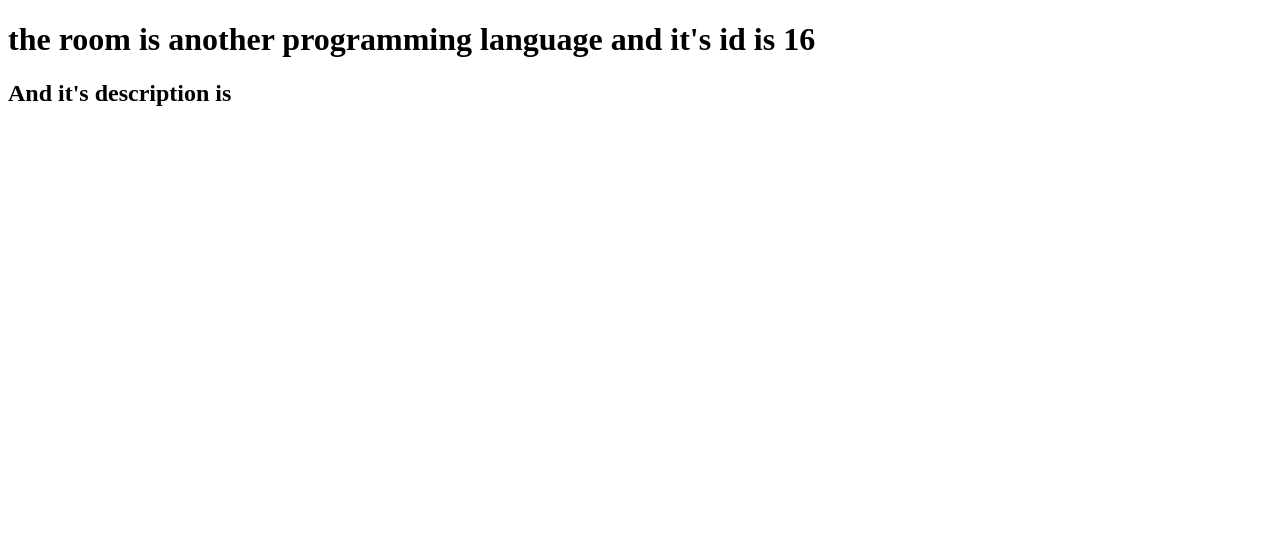
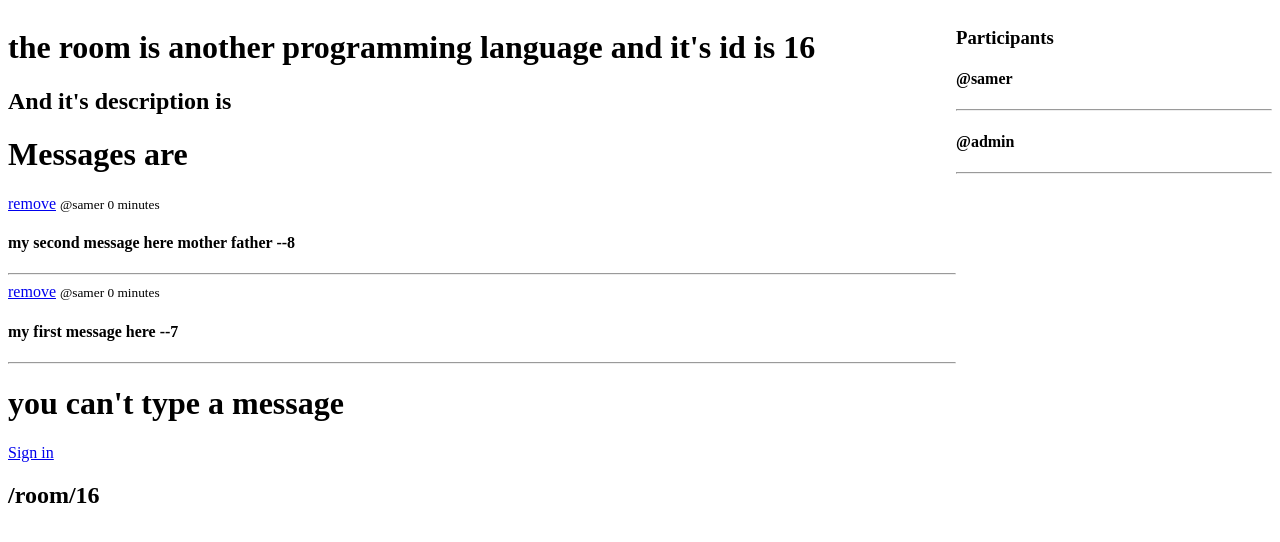
Before and after one commit to Sameradel11/django-Studybud, a Django app: page /room/16 in a window 1280 px wide. Shown: the top 542 px of the page. Run offline with Django 4.2, Linux system fonts and the light colour scheme; data comes from the database, SQL or seed files in the repository; both versions use the stored data as it was after the commit.

Commit message:
finish crud message

```diff
--- a/base/models.py
+++ b/base/models.py
@@ -8,11 +8,11 @@ class Topic(models.Model):
         return self.name
 
 class Room(models.Model):
-    host=models.ForeignKey(User,on_delete=models.SET_NULL,null=True)
+    host=models.ForeignKey(User,on_delete=models.CASCADE,null=True)
     topic=models.ForeignKey(Topic,on_delete=models.SET_NULL,null=True)
     name=models.CharField(max_length=200)
     description=models.TextField(null=True,blank=True)
-    # participants=
+    participants=models.ManyToManyField(User,related_name='participants',blank=True)
     updated=models.DateTimeField(auto_now=True)
     created=models.DateTimeField(auto_now_add=True)
     def __str__(self):
--- a/base/templates/base/room.html
+++ b/base/templates/base/room.html
@@ -5,8 +5,54 @@
     <meta name="viewport" content="width=device-width, initial-scale=1.0">
     <title>Room</title>
 </head>
+<style>
+    .room-content{
+        display: grid;
+        grid-template-columns: 3fr 1fr ;
+    }
+</style>
 <body>
-    <h1> the room is {{requestedroom.name}} and it's id is {{requestedroom.id}}</h1>
-    <h2> And it's description is {{requestedroom.description}}</h2>
+    <div class="room-content">
+        <div class="left side">
+            <h1> the room is {{requestedroom.name}} and it's id is {{requestedroom.id}}</h1>
+            <h2> And it's description is {{requestedroom.description}}</h2>
+            <h1> Messages are</h1>
+
+            <div class="show-message-container">
+                {% for message in messages %}
+                <a href=" {% url 'message_delete' message.id  %}">remove</a>
+                <small>@{{message.user}} {{message.created|timesince}}</small>
+                <h4>{{message.body}} --{{message.id}}</h4>
+                <hr>
+                {% endfor %}
+            </div>
+
+            <div class="add-message-container">
+                {% if request.user.is_authenticated %}
+                    <div class="comment-form">
+                        <form method="POST" action="">
+                            {% csrf_token %}
+                            <input type="text" name="body" placeholder="Write your message here....">
+                        </form>
+                    </div>
+                {% else %}
+                    <h1> you can't type a message </h1>
+                    <a href="{% url 'login' %}?next={{request.path}}"> Sign in </a>
+                    <h2>{{ request.path }}</h2>
+                {% endif %}
+            </div>
+        </div>
+
+        <div>
+            <h3>Participants</h3>
+
+            {% for participant in participants %}
+                <h4>@{{ participant.username }}</h4>
+                <hr>
+                {% endfor %}
+        </div>
+    </div>
+
+
 </body>
 </html>
--- a/base/urls.py
+++ b/base/urls.py
@@ -20,6 +20,9 @@ urlpatterns = [
 
     path('register',views.register , name="register"),
 
+    path('message_delete/<str:pk>',views.deletemessage , name="message_delete"),
+
+
 
 
 
--- a/base/views.py
+++ b/base/views.py
@@ -5,9 +5,9 @@ from django.contrib.auth.forms import UserCreationForm
 from django.contrib.auth.decorators import login_required
 from django.http import HttpResponse
 from django.db.models import Q
-from .models import Room,Topic
+from .models import Room,Topic,Message
 from django.contrib import messages
-from .forms import RoomForm
+from .forms import RoomForm,MessageForm
 
 
 
@@ -31,13 +31,28 @@ def home(request):
 
 def room(request,pk):
     requestedroom=Room.objects.get(id=pk)
-    currentroom={'requestedroom':requestedroom}
+    messages=requestedroom.message_set.all().order_by('-created')
+    participants=requestedroom.participants.all()
+    if(request.method=='POST'):
+        message=Message.objects.create(
+            user=request.user,
+            room=requestedroom,
+            body=request.POST.get("body")
+        )
+        requestedroom.participants.add(request.user)
+        message.save()
+        print(message)
+        return redirect(request.path)
+    currentroom={'requestedroom':requestedroom,'messages':messages,"participants":participants}
     return render(request,'base/room.html',currentroom)
 
+
+################ CRUD room ################
 @login_required(login_url='login')
 def createroom(request):
     if request.method=="POST":
         form =RoomForm(request.POST)
+        print(request.POST)
         if form.is_valid():
             form.save()
             return redirect('home')
@@ -51,7 +66,6 @@ def updateroom(request,pk):
     room=Room.objects.get(id=pk)
     if request.user!=room.host:
         return HttpResponse("You are not allowed to be here")
-
     print(room)
     if request.method=="POST":
         form=RoomForm(request.POST,instance=room)
@@ -76,6 +90,9 @@ def deleteroom(request,pk):
     context={'room':room}
     return render(request,'base/delete.html',context)
 
+
+
+################ Registeration ################
 def loginpage(request):
     if request.method=="POST":
         username=request.POST.get('username')
@@ -87,6 +104,7 @@ def loginpage(request):
             user=authenticate(request,username=username,password=password)
             if user is not None:
                 login(request,user)
+                print(request.path)
                 return redirect('home')
             else :
                 messages.error(request, "There is a problem")
@@ -114,3 +132,19 @@ def register(request):
     form=UserCreationForm()
     context={'form':form}
     return render(request,'base/register.html',context)
+
+################ CRUD Message ################
+def deletemessage(request,pk):
+    pk=int(pk)
+    message=Message.objects.get(id=pk)
+    room=message.room.id
+    print(room)
+    if request.user!=message.user:
+        return HttpResponse("You are not allowed to be here")
+
+    if request.method=="POST":
+        print('entered post')
+        message.delete()
+        return redirect('room',pk=room)
+    context={'message':message}
+    return render(request,'base/delete_message.html',context)
```
Also changed, not shown: base/forms.py (+6 -1 lines), base/templates/base/delete_message.html (added, +7 -0 lines), base/migrations/0003_alter_room_options_room_participants_alter_room_host.py (added), db.sqlite3.
